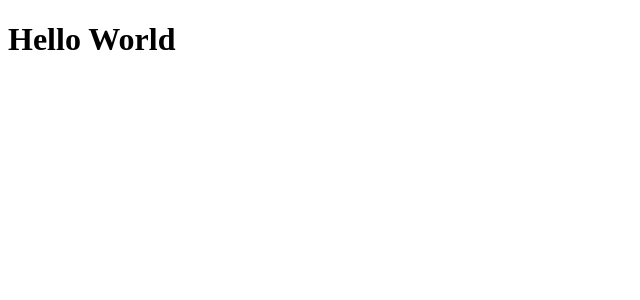
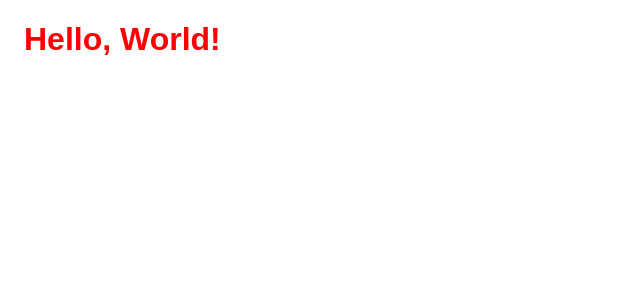
Before and after one commit to lizlove/cluster-map, a React app: page / in a window 1280 px wide. Shown: the top 300 px of the page, without its empty margins (0-640 px from the left). Built offline with nearby package versions, Linux system fonts and the light colour scheme.

Commit message:
More stub content.

```diff
--- a/package.json
+++ b/package.json
@@ -23,13 +23,17 @@
     "@babel/preset-env": "^7.15.8",
     "@babel/preset-react": "^7.14.5",
     "babel-loader": "^8.2.3",
+    "css-loader": "^6.5.0",
+    "file-loader": "^6.2.0",
     "html-webpack-plugin": "^5.5.0",
+    "style-loader": "^3.3.1",
     "webpack": "^5.61.0",
     "webpack-cli": "^4.9.1",
     "webpack-dev-server": "^4.4.0",
     "webpack-merge": "^5.8.0"
   },
   "dependencies": {
+    "mapbox-gl": "^2.5.1",
     "react": "^17.0.2",
     "react-dom": "^17.0.2",
     "terser-webpack-plugin": "^5.2.4"
--- a/src/App.js
+++ b/src/App.js
@@ -0,0 +1,14 @@
+import React, { Component } from "react";
+import "./App.css";
+
+class App extends Component {
+  render() {
+    return (
+      <div className="App">
+        <h1> Hello, World! </h1>
+      </div>
+    );
+  }
+}
+
+export default App;
--- /dev/null
+++ b/src/app.css
@@ -0,0 +1,5 @@
+.App {
+    margin: 1rem;
+    font-family: Arial, Helvetica, sans-serif;
+    color: red;
+}
--- a/src/index.js
+++ b/src/index.js
@@ -1,8 +1,9 @@
 import React from "react";
 import ReactDOM from "react-dom";
+import App from "./App.js";
 
 if (process.env.NODE_ENV !== "production") {
   console.log("Looks like we are in development mode!");
 }
 
-ReactDOM.render(<h1>Hello World</h1>, document.getElementById("root"));
+ReactDOM.render(<App />, document.getElementById("root"));
--- a/webpack.common.js
+++ b/webpack.common.js
@@ -1,6 +1,5 @@
 const path = require("path");
 const HtmlWebpackPlugin = require("html-webpack-plugin");
-const TerserPlugin = require("terser-webpack-plugin");
 
 module.exports = {
   entry: path.join(__dirname, "src", "index.js"),
@@ -37,12 +36,4 @@ module.exports = {
   stats: {
     children: true,
   },
-  mode: "production",
-  optimization: {
-    minimizer: [
-      new TerserPlugin({
-        /* additional options here */
-      }),
-    ],
-  },
 };
--- a/webpack.prod.js
+++ b/webpack.prod.js
@@ -1,7 +1,6 @@
-const TerserPlugin = require("terser-webpack-plugin");
-
 const { merge } = require("webpack-merge");
 const common = require("./webpack.common.js");
+const TerserPlugin = require("terser-webpack-plugin");
 
 module.exports = merge(common, {
   mode: "production",
```
Also changed, not shown: 1 other file (tests, documents, lock files or other folders).
